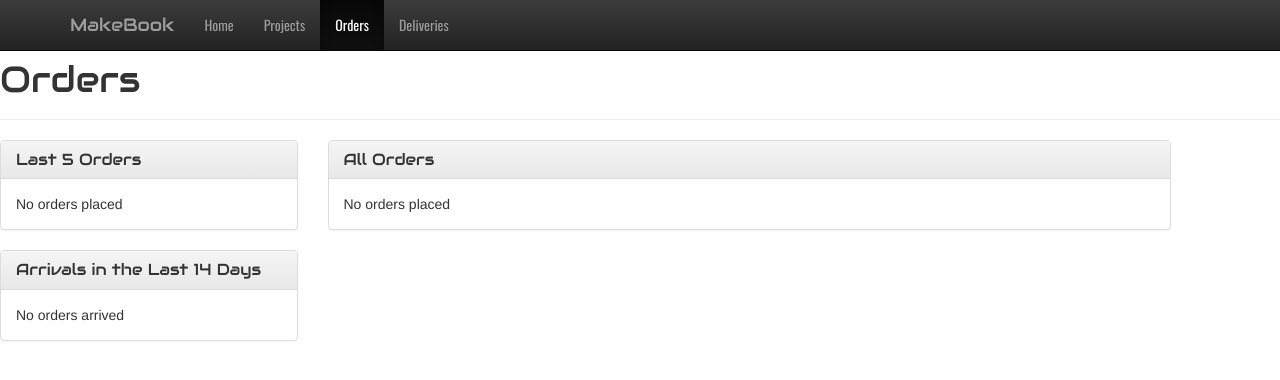
After one commit to daubers/MakeBook, a Django app: page /Order/ in a window 1280 px wide. The commit adds this page. Shown: the top 380 px of the page. Run offline with Django 3.2, Linux system fonts and the light colour scheme; data that the repository does not hold is empty; parts of the project's set-up code (start-up, migrations or seed data) failed here and were passed over; some libraries are stand-ins or nearby versions.

Commit message:
Working on the Orders overview page

```diff
--- a/MakeBook/urls.py
+++ b/MakeBook/urls.py
@@ -20,6 +20,7 @@ urlpatterns = patterns('',
                        url(r'^BoM/New/Create/$', "Project.views.create_bom_ajax"),
                        url(r'^BoM/Detail/(?P<bomid>\d+)/$', "Project.views.bom_detail"),
 
+                       url(r'^Order/$', "Project.views.orders"),
                        url(r'^Order/New/$', "Project.views.new_order"),
                        url(r'^Order/New/Create/$', "Project.views.place_order_ajax"),
 
--- a/Project/models.py
+++ b/Project/models.py
@@ -144,6 +144,7 @@ class Order(models.Model):
     supplier = models.ForeignKey(Supplier)
     account = models.ForeignKey(SupplierAccount, null=True, default=None)
     expected_delivery = models.DateField()
+    date_arrived = models.DateField(null=True)
 
 
 class PartsToOrder(models.Model):
--- a/Project/views.py
+++ b/Project/views.py
@@ -308,3 +308,15 @@ def get_accounts_ajax(request):
         except Exception, e:
             pass
     return HttpResponse(json.dumps(returnList), content_type="application/json")
+
+
+def orders(request):
+    """
+        Orders Home Page
+    """
+    recent_orders = Order.objects.all()[:5]
+    all_orders = Order.objects.all()
+    recent_arrivals = Order.objects.filter(date_arrived__range=[datetime.datetime.now(), datetime.datetime.now() -
+                                                                                        (datetime.timedelta(days=14))])
+    return render_to_response('Project/orders.html', {'recent_orders': recent_orders, 'all_orders': all_orders,
+                                                      'recent_arrivals': recent_arrivals })
--- a/Static/css/matt.css
+++ b/Static/css/matt.css
@@ -5,6 +5,6 @@ h1.page-title, h3.panel-title, html, a.navbar-brand {
     font-family: 'Audiowide', cursive;
 }
 
-div.panel-body, p, html, ul.navbar-nav li {
+ul.navbar-nav li {
     font-family: 'Oswald', sans-serif;
 }
--- /dev/null
+++ b/templates/Project/orders.html
@@ -0,0 +1,93 @@
+{% extends "base.html" %}
+
+{% block head %}
+    <link href="/static/css/jquery.dataTables.css" rel="stylesheet">
+    <link href="/static/css/dataTables.bootstrap.css" rel="stylesheet">
+    <script src="/static/js/jquery.dataTables.js" type="text/javascript"></script>
+    <script src="/static/js/dataTables.bootstrap.js" type="text/javascript"></script>
+    <script type="text/javascript">
+        $(document).ready(function () {
+            $("#all_orders").dataTable();
+        });
+    </script>
+{% endblock %}
+
+{% block contents %}
+    <div class="page-header">
+        <h1 class="page-title">Orders</h1>
+    </div>
+     <div class="row">
+        <div class="col-sm-3">
+            <div class="panel panel-default">
+                <div class="panel-heading">
+                    <h3 class="panel-title">Last 5 Orders</h3>
+                </div>
+                <div class="panel-body">
+                    {% if recent_orders %}
+                        <table class="table">
+                            <thead>
+                                <tr><th>Date Placed</th><th>Supplier</th><th>Expected Delivery</th></tr>
+                            </thead>
+                            <tbody>
+                                {% for order in recent_orders %}
+                                    <tr><td>{{ order.date_placed }}</td><td>{{ order.supplier.name }}</td><td>{{ order.expected_delivery }}</td></tr>
+                                {% endfor %}
+                            </tbody>
+                        </table>
+                    {% else %}
+                        No orders placed
+                    {% endif %}
+                </div>
+            </div>
+        </div>
+        <div class="col-sm-8">
+            <div class="panel panel-default">
+                <div class="panel-heading">
+                    <h3 class="panel-title">All Orders</h3>
+                </div>
+                <div class="panel-body">
+                    {% if all_orders %}
+                        <table id="all_orders">
+                            <thead>
+                                <tr><th>Date Placed</th><th>Supplier</th><th>Expected Delivery</th><th>Date Arrived</th></tr>
+                            </thead>
+                            <tbody>
+                                {% for order in all_orders %}
+                                    <tr><td>{{ order.date_placed }}</td><td>{{ order.supplier.name }}</td><td>{{ order.expected_delivery }}</td><td>{{ order.date_arrived }}</td></tr>
+                                {% endfor %}
+                            </tbody>
+                        </table>
+                    {% else %}
+                        No orders placed
+                    {% endif %}
+                </div>
+            </div>
+        </div>
+     </div>
+     <div class="row">
+        <div class="col-sm-3">
+            <div class="panel panel-default">
+                <div class="panel-heading">
+                    <h3 class="panel-title">Arrivals in the Last 14 Days</h3>
+                </div>
+                <div class="panel-body">
+                    {% if recent_arrivals %}
+                        <table class="table">
+                            <thead>
+                                <tr><th>Date Placed</th><th>Supplier</th></tr>
+                            </thead>
+                            <tbody>
+                                {% for order in recent_arrivals %}
+                                    <tr><td>{{ order.date_placed }}</td><td>{{ order.supplier.name }}</td></tr>
+                                {% endfor %}
+                            </tbody>
+                        </table>
+                    {% else %}
+                        No orders arrived
+                    {% endif %}
+                </div>
+            </div>
+        </div>
+     </div>
+
+{% endblock %}
--- a/templates/base.html
+++ b/templates/base.html
@@ -88,7 +88,7 @@
                 $("li.Projects").removeClass("Projects").addClass("active");
             });
         }
-        else if (window.location.href.indexOf("Orders") > -1) {
+        else if (window.location.href.indexOf("Order") > -1) {
             $("li.Orders").removeClass("Orders").addClass("active");
         }
         else if (window.location.href.indexOf("Deliveries") > -1) {
```
